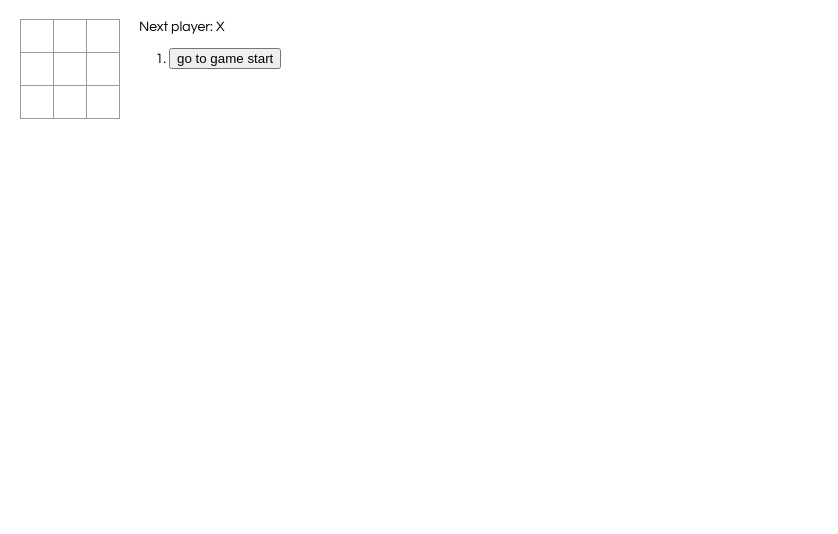
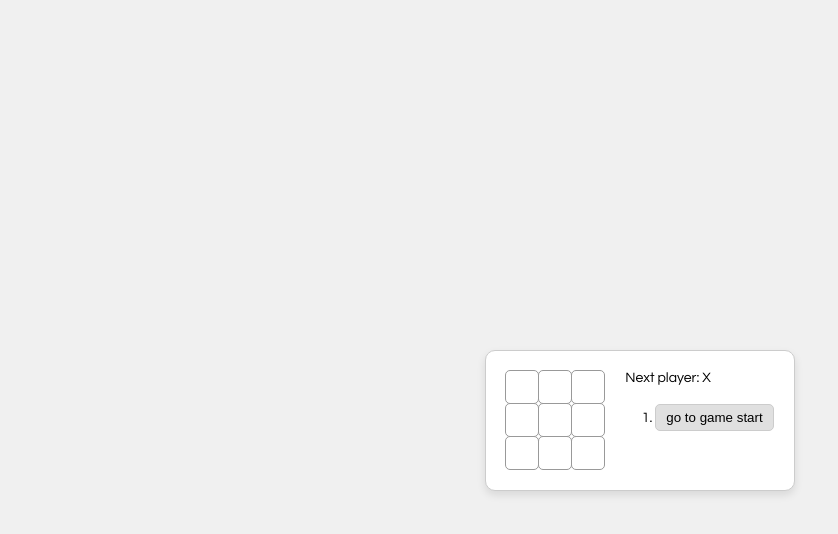
Before and after one commit to ghost9933/TicTacToe, a React app: page / in a window 1280 px wide. Shown: the whole page, without its empty margins (0-838 px from the left). Built offline with nearby package versions, Linux system fonts and the light colour scheme.

Commit message:
improved UI

```diff
--- a/src/index.css
+++ b/src/index.css
@@ -1,22 +1,34 @@
+/* Base Styles */
 body {
-    font: 14px "Century Gothic", Futura, sans-serif;
+  font-family: "Century Gothic", Futura, sans-serif;
+  font-size: 14px;
   margin: 20px;
+  padding: 0;
+  background-color: #f0f0f0;
+  display: flex;
+  justify-content: center;
+  align-items: center;
+  height: 100vh;
 }
 
+/* Lists */
 ol, ul {
   padding-left: 30px;
 }
 
-  .board-row:after {
-    clear: both;
+/* Clearfix for .board-row */
+.board-row::after {
   content: "";
   display: table;
+  clear: both;
 }
 
+/* Status Message */
 .status {
   margin-bottom: 10px;
 }
 
+/* Square Styling */
 .square {
   background: #fff;
   border: 1px solid #999;
@@ -25,11 +37,11 @@ body {
   font-weight: bold;
   line-height: 34px;
   height: 34px;
-    margin-right: -1px;
-    margin-top: -1px;
+  margin: -1px 0 0 -1px;
   padding: 0;
   text-align: center;
   width: 34px;
+  transition: background 0.3s;
 }
 
 .square:focus {
@@ -40,11 +52,52 @@ body {
   background: #ddd;
 }
 
+/* Game Layout */
 .game {
   display: flex;
   flex-direction: row;
+  align-items: flex-start;
+  background: #fff;
+  padding: 20px;
+  border: 1px solid #ccc;
+  border-radius: 10px;
+  box-shadow: 0 4px 8px rgba(0, 0, 0, 0.1);
 }
 
 .game-info {
   margin-left: 20px;
 }
+
+/* Responsive Design */
+@media (max-width: 600px) {
+  .game {
+      flex-direction: column;
+      align-items: center;
+  }
+
+  .game-info {
+      margin-left: 0;
+      margin-top: 20px;
+  }
+}
+
+/* Button Styling */
+button {
+  padding: 5px 10px;
+  margin-top: 5px;
+  border: 1px solid #ccc;
+  border-radius: 5px;
+  background-color: #e0e0e0;
+  cursor: pointer;
+  transition: background-color 0.3s, transform 0.3s;
+}
+
+button:hover {
+  background-color: #d0d0d0;
+  transform: scale(1.05);
+}
+
+button:focus {
+  outline: none;
+  background-color: #c0c0c0;
+}
```
Lines whose indentation alone changed are shown as unchanged.
